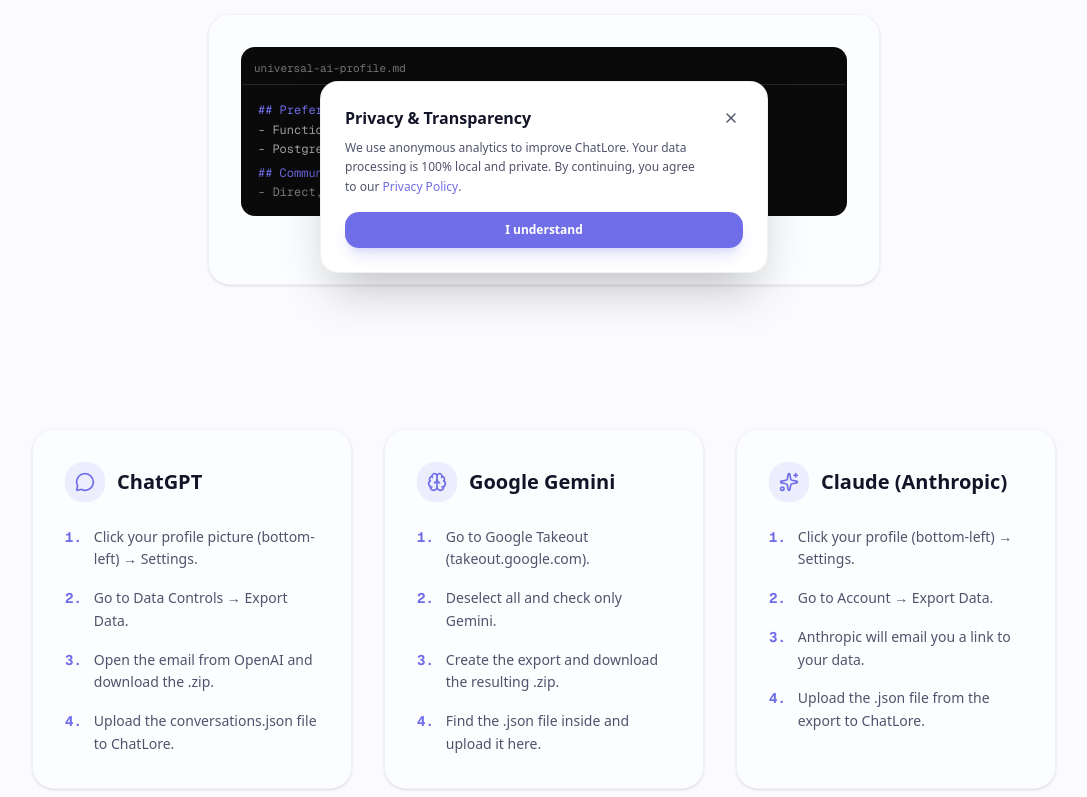
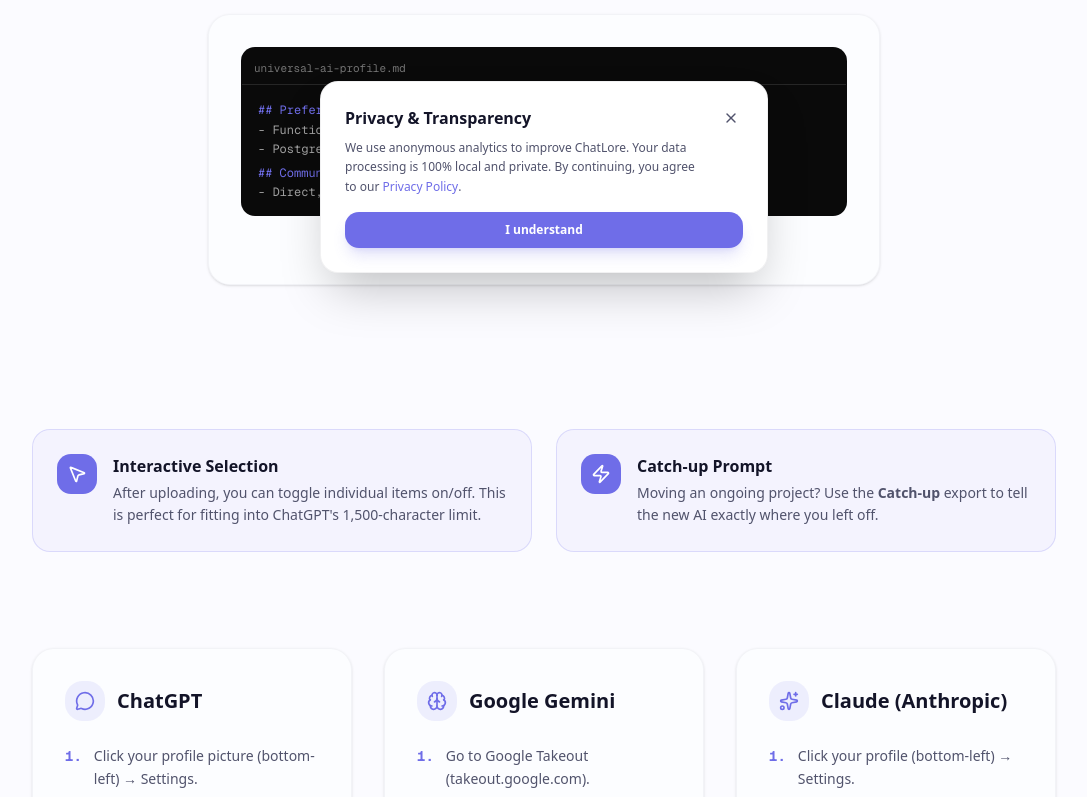
Before and after one commit to MarinaBrau/chatlore, a Next.js app: page /guide in a window 1280 px wide. Shown: the part 503-1300 px from the top of the page, without its empty margins (96-1183 px from the left). Built offline with nearby package versions, Linux system fonts and the light colour scheme.

Commit message:
docs: update FAQ and Guide with new features (Catch-up Prompt and Item Selection)

```diff
--- a/src/app/faq/FAQContent.tsx
+++ b/src/app/faq/FAQContent.tsx
@@ -21,6 +21,14 @@
     a: "Your privacy is our top priority. Your chat history file is parsed locally in your browser and never uploaded to our servers. Only the specific conversations you manually select for analysis are sent to the AI via stateless processing and are immediately discarded. We never store your data or use it for training.",
   },
   {
+    q: "What is the 'Catch-up Prompt'?",
+    a: "The Catch-up Prompt is a special export format designed to help you move ongoing projects between AIs. It generates a message that includes your profile and a request for the AI to continue from where you left off, reducing the 'AI amnesia' when starting new chats.",
+  },
+  {
+    q: "How does the item selection work?",
+    a: "After analysis, you can toggle individual topics, preferences, and tone adjectives on or off. This gives you full control over your profile and helps you stay within the character limits of platforms like ChatGPT (1,500 chars).",
+  },
+  {
     q: "How long does the export process take?",
     a: "Usually, platforms like ChatGPT or Claude send the export email within 5 to 15 minutes. However, if you have years of chat history, it might take longer for them to bundle your data.",
   },
@@ -29,16 +37,8 @@
     a: "Yes! While ChatLore provides optimized templates for Claude (Project Instructions, CLAUDE.md), the generated profiles are structured in Markdown and work perfectly with ChatGPT Custom Instructions, Gemini System Instructions, and even local LLMs.",
   },
   {
-    q: "Do I need a paid AI subscription?",
-    a: "No. You can use ChatLore and its generated profiles with the free tiers of ChatGPT, Claude, and Gemini.",
-  },
-  {
     q: "Does it work with Cursor or Windsurf?",
     a: "Absolutely. ChatLore can export a CLAUDE.md file, which is specifically designed for Cursor, Windsurf, and other AI-powered coding tools to understand your project context immediately.",
-  },
-  {
-    q: "What data leaves my browser?",
-    a: "Only the text of the specific conversations you manually select. This data is sent via an encrypted connection for analysis and is not retained after the result is generated.",
   },
 ];
 
--- a/src/app/guide/GuideContent.tsx
+++ b/src/app/guide/GuideContent.tsx
@@ -7,6 +7,8 @@
   MessageCircle,
   Brain,
   Sparkles,
+  MousePointer2,
+  Zap,
 } from "lucide-react";
 import { FlowDemo } from "@/components/landing/FlowDemo";
 
@@ -34,8 +36,8 @@
     ai: "ChatGPT",
     icon: MessageCircle,
     steps: [
-      "Click your profile picture (bottom-left) \u2192 Settings.",
-      "Go to Data Controls \u2192 Export Data.",
+      "Click your profile picture (bottom-left) → Settings.",
+      "Go to Data Controls → Export Data.",
       "Open the email from OpenAI and download the .zip.",
       "Upload the conversations.json file to ChatLore."
     ]
@@ -54,8 +56,8 @@
     ai: "Claude (Anthropic)",
     icon: Sparkles,
     steps: [
-      "Click your profile (bottom-left) \u2192 Settings.",
-      "Go to Account \u2192 Export Data.",
+      "Click your profile (bottom-left) → Settings.",
+      "Go to Account → Export Data.",
       "Anthropic will email you a link to your data.",
       "Upload the .json file from the export to ChatLore."
     ]
@@ -81,6 +83,34 @@
 
       <section className="-mt-12 mb-8">
         <FlowDemo />
+      </section>
+
+      {/* ── Power User Tips ── */}
+      <section className="px-4 py-12">
+        <div className="mx-auto max-w-5xl grid gap-6 md:grid-cols-2">
+          <div className="rounded-2xl border border-primary/20 bg-primary/5 p-6 flex gap-4">
+            <div className="flex size-10 shrink-0 items-center justify-center rounded-xl bg-primary text-white">
+              <MousePointer2 className="size-5" />
+            </div>
+            <div>
+              <h3 className="font-bold mb-1">Interactive Selection</h3>
+              <p className="text-sm text-muted-foreground leading-relaxed">
+                After uploading, you can toggle individual items on/off. This is perfect for fitting into ChatGPT's 1,500-character limit.
+              </p>
+            </div>
+          </div>
+          <div className="rounded-2xl border border-primary/20 bg-primary/5 p-6 flex gap-4">
+            <div className="flex size-10 shrink-0 items-center justify-center rounded-xl bg-primary text-white">
+              <Zap className="size-5" />
+            </div>
+            <div>
+              <h3 className="font-bold mb-1">Catch-up Prompt</h3>
+              <p className="text-sm text-muted-foreground leading-relaxed">
+                Moving an ongoing project? Use the <strong>Catch-up</strong> export to tell the new AI exactly where you left off.
+              </p>
+            </div>
+          </div>
+        </div>
       </section>
 
       <section className="px-4 py-12">
```
